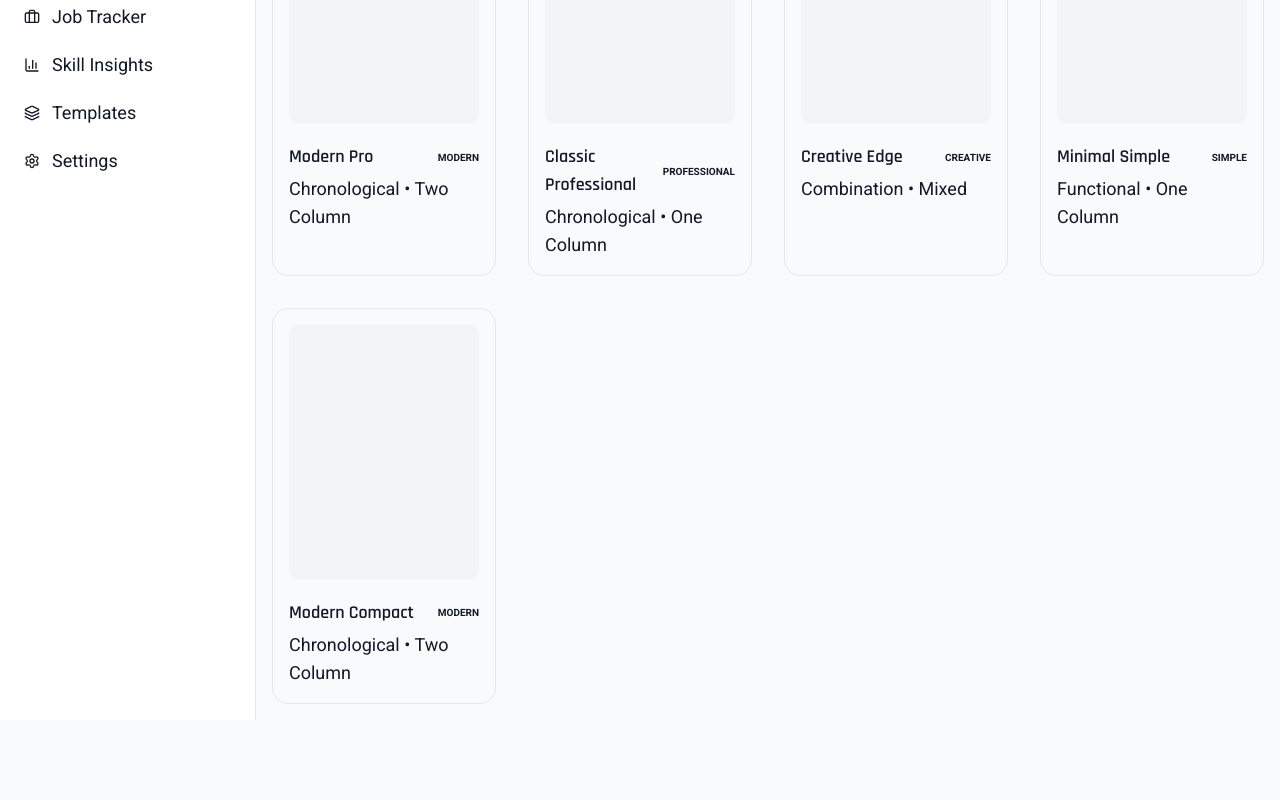
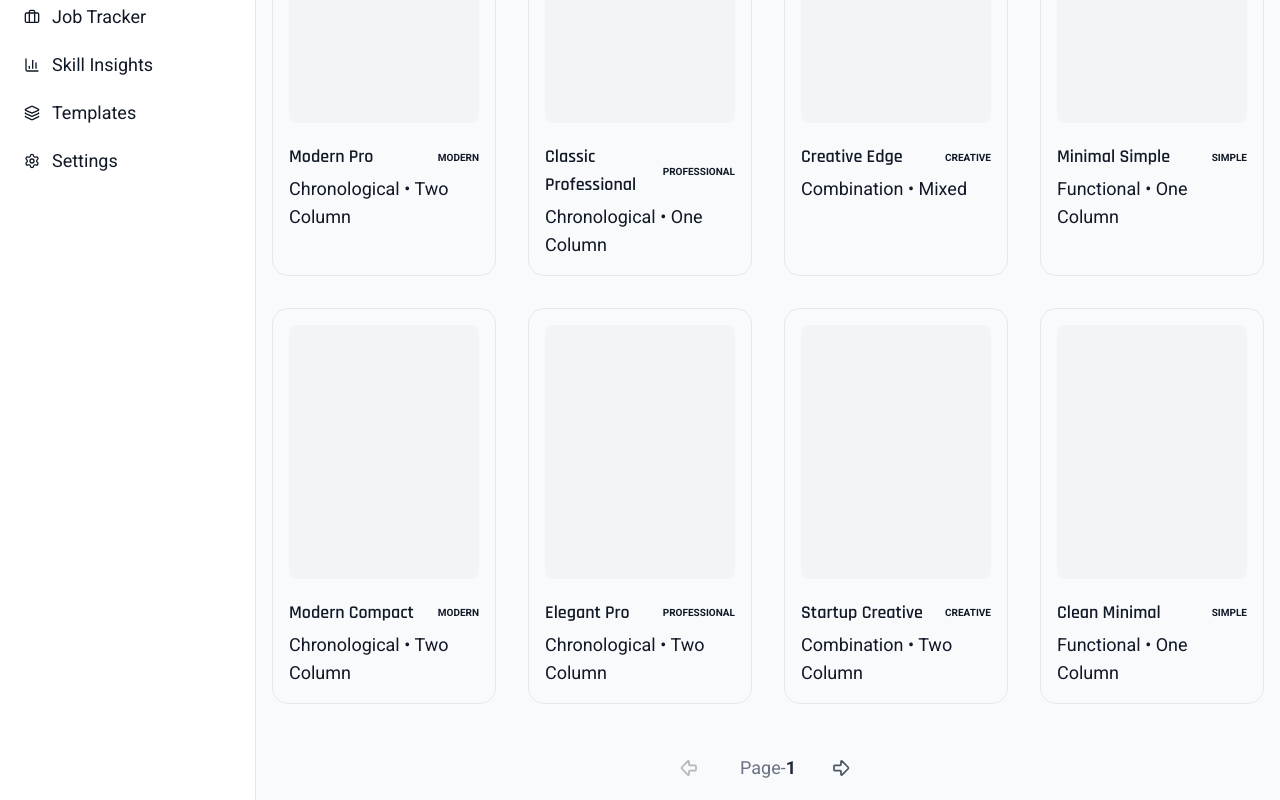
Before and after one commit to m2m-dilshad/target-resume-fe, a Next.js app: page /app/templates in a window 1280 px wide. Shown: the part 329-1129 px from the top of the page. Before the commit the page ends 1049 px from the top, so only its background shows below. Built offline with nearby package versions, Linux system fonts and the light colour scheme; a web font is replaced by a local one.

Commit message:
feat: pagination and server action added on templates

```diff
--- /dev/null
+++ b/src/actions/app/templates.actions.ts
@@ -0,0 +1,173 @@
+'use server';
+import { Template } from '@/app/app/_constants/templates.types';
+import { ActionResponse } from '@/types/action.types';
+
+export async function fetchTemplates({
+  offset,
+  limit,
+  filters,
+}: {
+  offset: number;
+  limit: number;
+  filters: {
+    structure: string[];
+    design: string[];
+    layout: string[];
+  };
+}): Promise<ActionResponse> {
+  console.log('--- FETCH TEMPLATES CALLED ---');
+
+  console.log('Offset:', offset, 'Limit:', limit, 'Filters received:', filters);
+
+  const allTemplates: Template[] = [
+    {
+      id: 1,
+      name: 'Modern Pro',
+      structure: 'Chronological',
+      design: 'Modern',
+      layout: 'Two Column',
+    },
+    {
+      id: 2,
+      name: 'Classic Professional',
+      structure: 'Chronological',
+      design: 'Professional',
+      layout: 'One Column',
+    },
+    { id: 3, name: 'Creative Edge', structure: 'Combination', design: 'Creative', layout: 'Mixed' },
+    {
+      id: 4,
+      name: 'Minimal Simple',
+      structure: 'Functional',
+      design: 'Simple',
+      layout: 'One Column',
+    },
+    {
+      id: 5,
+      name: 'Modern Compact',
+      structure: 'Chronological',
+      design: 'Modern',
+      layout: 'Two Column',
+    },
+
+    {
+      id: 6,
+      name: 'Elegant Pro',
+      structure: 'Chronological',
+      design: 'Professional',
+      layout: 'Two Column',
+    },
+    {
+      id: 7,
+      name: 'Startup Creative',
+      structure: 'Combination',
+      design: 'Creative',
+      layout: 'Two Column',
+    },
+    {
+      id: 8,
+      name: 'Clean Minimal',
+      structure: 'Functional',
+      design: 'Simple',
+      layout: 'One Column',
+    },
+    {
+      id: 9,
+      name: 'Corporate Classic',
+      structure: 'Chronological',
+      design: 'Professional',
+      layout: 'One Column',
+    },
+    { id: 10, name: 'Modern Grid', structure: 'Combination', design: 'Modern', layout: 'Mixed' },
+
+    {
+      id: 11,
+      name: 'Designer Portfolio',
+      structure: 'Combination',
+      design: 'Creative',
+      layout: 'Two Column',
+    },
+    {
+      id: 12,
+      name: 'Simple Clean',
+      structure: 'Functional',
+      design: 'Simple',
+      layout: 'One Column',
+    },
+    {
+      id: 13,
+      name: 'Executive Pro',
+      structure: 'Chronological',
+      design: 'Professional',
+      layout: 'Two Column',
+    },
+    {
+      id: 14,
+      name: 'Creative Bold',
+      structure: 'Combination',
+      design: 'Creative',
+      layout: 'Mixed',
+    },
+    {
+      id: 15,
+      name: 'Modern Lite',
+      structure: 'Chronological',
+      design: 'Modern',
+      layout: 'One Column',
+    },
+
+    { id: 16, name: 'Minimal Grid', structure: 'Functional', design: 'Simple', layout: 'Mixed' },
+    {
+      id: 17,
+      name: 'Professional Edge',
+      structure: 'Chronological',
+      design: 'Professional',
+      layout: 'Two Column',
+    },
+    {
+      id: 18,
+      name: 'Creative Portfolio',
+      structure: 'Combination',
+      design: 'Creative',
+      layout: 'Two Column',
+    },
+    {
+      id: 19,
+      name: 'Simple Classic',
+      structure: 'Functional',
+      design: 'Simple',
+      layout: 'One Column',
+    },
+    {
+      id: 20,
+      name: 'Modern Executive',
+      structure: 'Chronological',
+      design: 'Modern',
+      layout: 'Two Column',
+    },
+  ];
+
+  const filtered = allTemplates.filter((t) => {
+    const structureMatch = !filters.structure.length || filters.structure.includes(t.structure);
+
+    const designMatch = !filters.design.length || filters.design.includes(t.design);
+
+    const layoutMatch = !filters.layout.length || filters.layout.includes(t.layout);
+
+    const isMatch = structureMatch && designMatch && layoutMatch;
+
+    return isMatch;
+  });
+
+  const paginated = filtered.slice(offset, offset + limit);
+
+  const response = {
+    success: true,
+    data: paginated,
+    message: 'Templates fetched successfully',
+  };
+
+  console.log('Fetch Templates Final Response:', response);
+
+  return response;
+}
--- /dev/null
+++ b/src/app/app/_components/PaginationControls.tsx
@@ -0,0 +1,46 @@
+import Button from '@/components/ui/Button';
+import Typography from '@/components/ui/Typography';
+import { ArrowBigLeft, ArrowBigRight } from 'lucide-react';
+type PaginationControlsProps = {
+  page: number;
+  onPrev: () => void;
+  onNext: () => void;
+  hasNext: boolean;
+};
+
+export default function PaginationControls({
+  page,
+  onPrev,
+  onNext,
+  hasNext,
+}: PaginationControlsProps) {
+  return (
+    <div className="mt-12 flex items-center justify-center gap-6">
+      <Button
+        theme="ghost"
+        size="sm"
+        className="w-auto px-3 py-1 text-gray-600 hover:text-black disabled:opacity-40"
+        onClick={onPrev}
+        disabled={page === 1}
+      >
+        <ArrowBigLeft />
+      </Button>
+      <Typography variant="span" className="text-sm text-gray-500">
+        Page-
+        <Typography variant="span" className="font-semibold text-gray-800">
+          {page}
+        </Typography>
+      </Typography>
+
+      <Button
+        theme="ghost"
+        size="sm"
+        className="w-auto px-3 py-1 text-gray-600 hover:text-black disabled:opacity-40"
+        onClick={onNext}
+        disabled={!hasNext}
+      >
+        <ArrowBigRight />
+      </Button>
+    </div>
+  );
+}
--- a/src/app/app/templates/page.tsx
+++ b/src/app/app/templates/page.tsx
@@ -1,27 +1,57 @@
 'use client';
 
-import { useMemo, useState } from 'react';
+import { useEffect, useState } from 'react';
 import { ChevronDown, RotateCcw, X } from 'lucide-react';
 import Button from '@/components/ui/Button';
 import Heading from '@/components/ui/Heading';
 import Typography from '@/components/ui/Typography';
 import {
-  templateList,
   FilterState,
   FilterCategory,
   FILTER_CONFIG,
+  Template,
 } from '../_constants/templates.types';
 import SuggestTemplateWizard from '../_components/SuggestTemplateWizard';
+import { fetchTemplates } from '@/actions/app/templates.actions';
+import PaginationControls from '../_components/PaginationControls';
 
 export default function Templates() {
+  const [templates, setTemplates] = useState<Template[]>([]);
+  const [loading, setLoading] = useState(false);
   const [isWizardOpen, setIsWizardOpen] = useState(false);
   const [filters, setFilters] = useState<FilterState>({
     structure: [],
     design: [],
     layout: [],
   });
+  const [page, setPage] = useState(1);
+  const limit = 8;
+  const resetFilters = () => {
+    setFilters({ structure: [], design: [], layout: [] });
+    setPage(1);
+  };
 
-  const resetFilters = () => setFilters({ structure: [], design: [], layout: [] });
+  useEffect(() => {
+    const loadTemplates = async () => {
+      setLoading(true);
+
+      const offset = (page - 1) * limit;
+
+      const res = await fetchTemplates({
+        offset,
+        limit,
+        filters,
+      });
+
+      if (res.success) {
+        setTemplates(res.data || []);
+      }
+
+      setLoading(false);
+    };
+
+    loadTemplates();
+  }, [filters, page]);
 
   const toggleFilter = (category: FilterCategory, value: string) => {
     setFilters((prev) => {
@@ -30,20 +60,19 @@ export default function Templates() {
 
       return { ...prev, [category]: newList };
     });
+    setPage(1);
   };
-
-  const filteredTemplates = useMemo(() => {
-    return templateList.filter((t) => {
-      const structureMatch = !filters.structure.length || filters.structure.includes(t.structure);
-      const designMatch = !filters.design.length || filters.design.includes(t.design);
-      const layoutMatch = !filters.layout.length || filters.layout.includes(t.layout);
-      return structureMatch && designMatch && layoutMatch;
-    });
-  }, [filters]);
 
   const activeFilterCount =
     filters.structure.length + filters.design.length + filters.layout.length;
 
+  if (loading) {
+    return (
+      <Typography variant="p" className="py-10 text-center">
+        Loading templates...
+      </Typography>
+    );
+  }
   return (
     <div className="mx-auto max-w-7xl p-4">
       <div className="mb-6 flex items-center justify-between">
@@ -112,8 +141,9 @@ export default function Templates() {
           )}
         </div>
       </div>
+
       <div className="grid grid-cols-1 gap-8 sm:grid-cols-2 lg:grid-cols-3 xl:grid-cols-4">
-        {filteredTemplates.map((template) => (
+        {templates.map((template) => (
           <div
             key={template.id}
             className="group border-border hover:border-primary relative flex flex-col rounded-2xl border p-4 transition-all hover:shadow-xl"
@@ -135,12 +165,18 @@ export default function Templates() {
           </div>
         ))}
       </div>
-      {filteredTemplates.length === 0 && (
+      {templates.length === 0 && (
         <div className="flex flex-col items-center py-20 text-center">
           <Heading variant="h4">No matches found</Heading>
           <p className="text-muted-foreground">Try clearing your filters.</p>
         </div>
       )}
+      <PaginationControls
+        page={page}
+        onPrev={() => setPage((p) => Math.max(p - 1, 1))}
+        onNext={() => setPage((p) => p + 1)}
+        hasNext={templates.length === limit}
+      />
       <SuggestTemplateWizard
         isOpen={isWizardOpen}
         onClose={() => setIsWizardOpen(false)}
```
